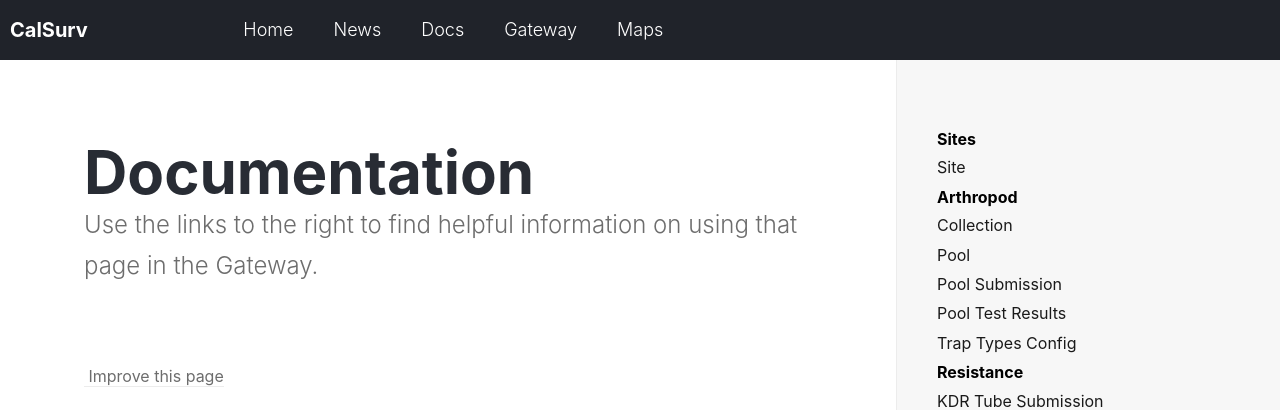
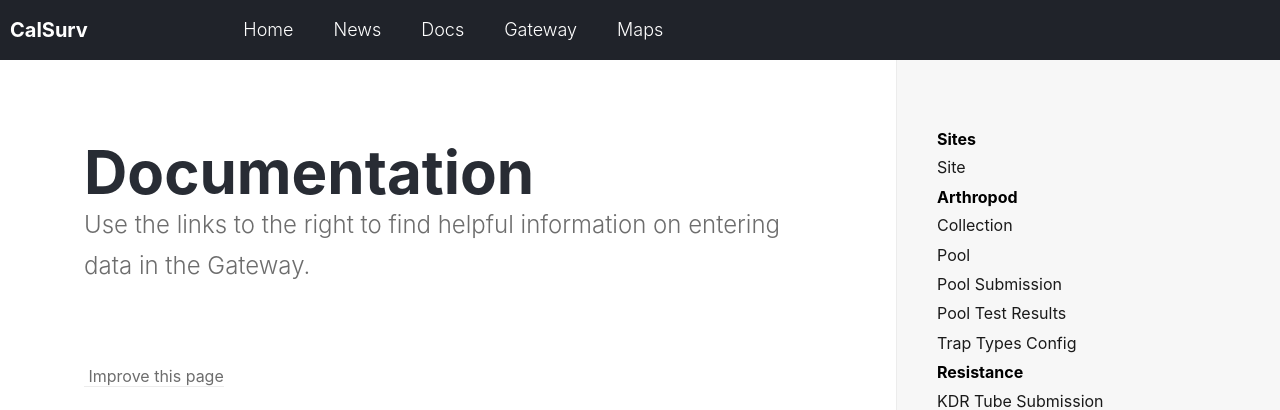
Before and after one commit to tlvaldepena/vectorsurv.org, a Jekyll site: the page built from _docs/index.md, in a window 1280 px wide and 900 px high. Shown: the top 410 px of the window. Built offline with Jekyll 4.4.1, drawn with Linux system fonts in a browser that asks for light colours.

Commit message:
Update index.md

```diff
--- a/_docs/index.md
+++ b/_docs/index.md
@@ -2,4 +2,4 @@
 title: Documentation
 permalink: /docs/
 ---
-Use the links to the right to find helpful information on using that page in the Gateway.
+Use the links to the right to find helpful information on entering data in the Gateway.
```
